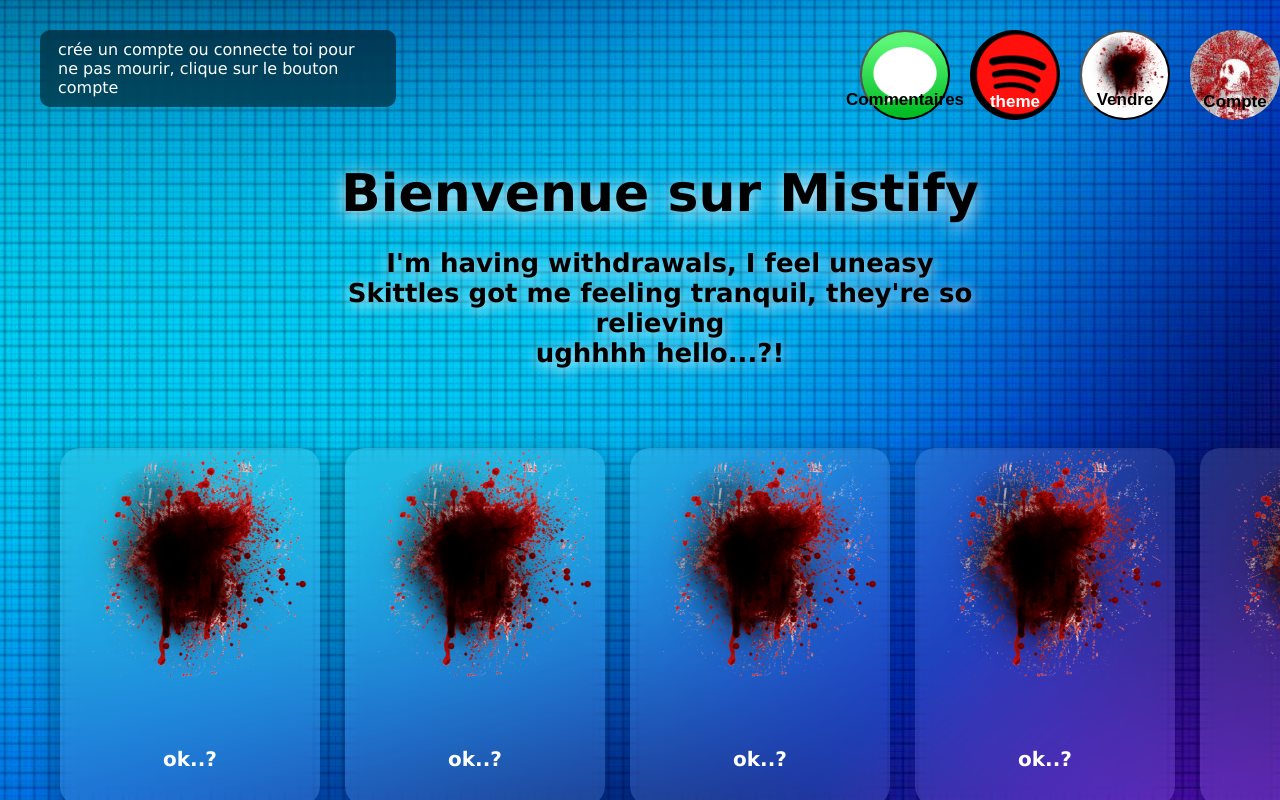
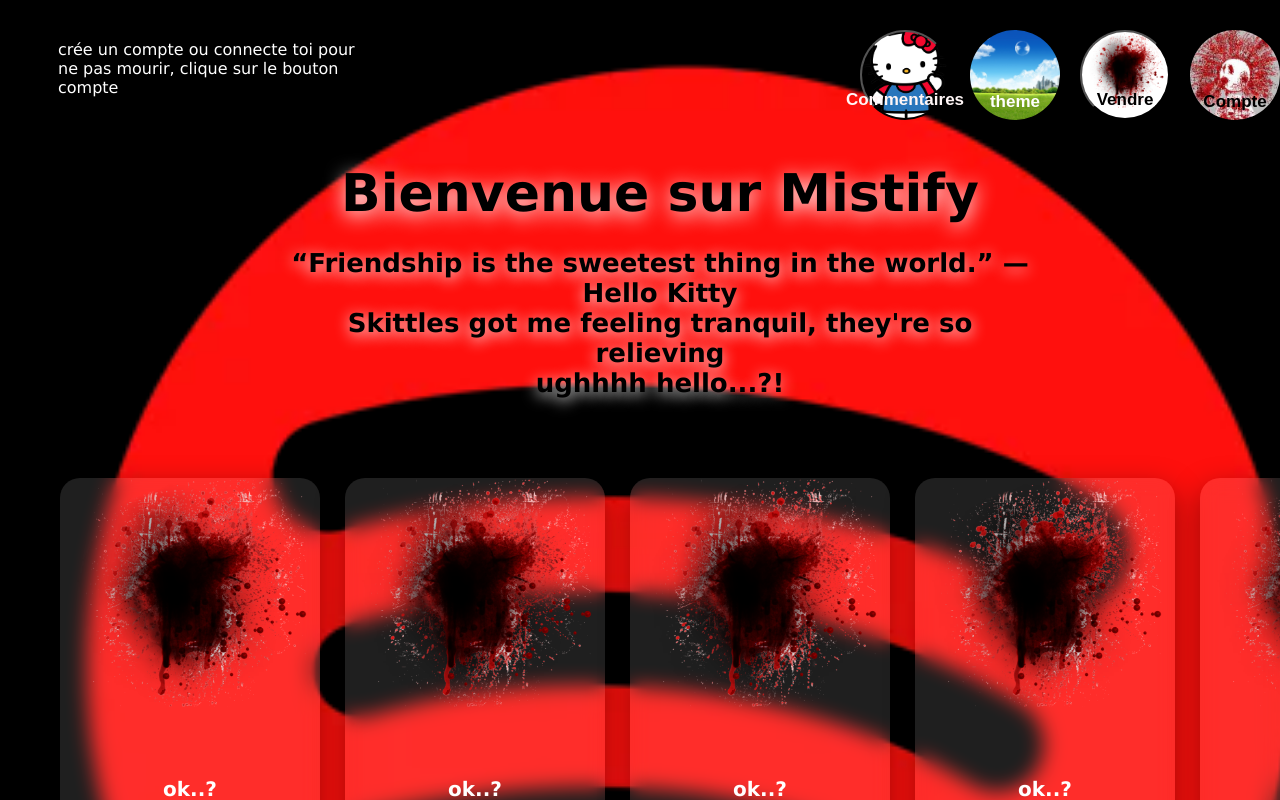
Before and after one commit to yanis26x/Mistify-frontend, a React (Vite) app: page / in a window 1280 px wide. Shown: the top 800 px of the page. Built offline with nearby package versions, Linux system fonts and the light colour scheme; no server answers.

Commit message:
hello kitty

```diff
--- a/src/home/Home.jsx
+++ b/src/home/Home.jsx
@@ -9,9 +9,11 @@
   const navigate = useNavigate();
 
   const backgrounds = [
-    "/bluePurpleBackground.jpg",
+
     "/SpotifyLogoRed.webp",
-    "/frutigerBG.jpg"
+    "/frutigerBG.jpg",
+"/sillentHill.jpg",
+"/bluePurpleBackground.jpg",
   ];
 
   const [bgIndex, setBgIndex] = useState(0);
@@ -69,7 +71,7 @@
       <section className="heroSection">
         <h1 className="titreHome">Bienvenue sur Mistify</h1>
         <p className="soustitreHome">
-          I'm having withdrawals, I feel uneasy <br />
+          “Friendship is the sweetest thing in the world.” — Hello Kitty<br />
           Skittles got me feeling tranquil, they're so relieving <br />
           ughhhh hello...?!
         </p>
--- a/src/home/home.css
+++ b/src/home/home.css
@@ -187,13 +187,15 @@
   width: 90px;
   height: 90px;
   border-radius: 50%;
-  background-image: url("/msglogo.png");
+  background-color:black;
+
+  background-image: url("/Hello-kitty.webp");
   background-size: cover;
   background-position: center;
   display: flex;
   align-items: flex-end;
   justify-content: center;
-  color: rgb(0, 0, 0);
+  color: rgb(255, 246, 246);
   font-weight: 900;
   font-size: 17px;
   padding-bottom: 8px;
```
Also changed, not shown: public/Hello-kitty.webp (added), public/sillentHill.jpg (added).
